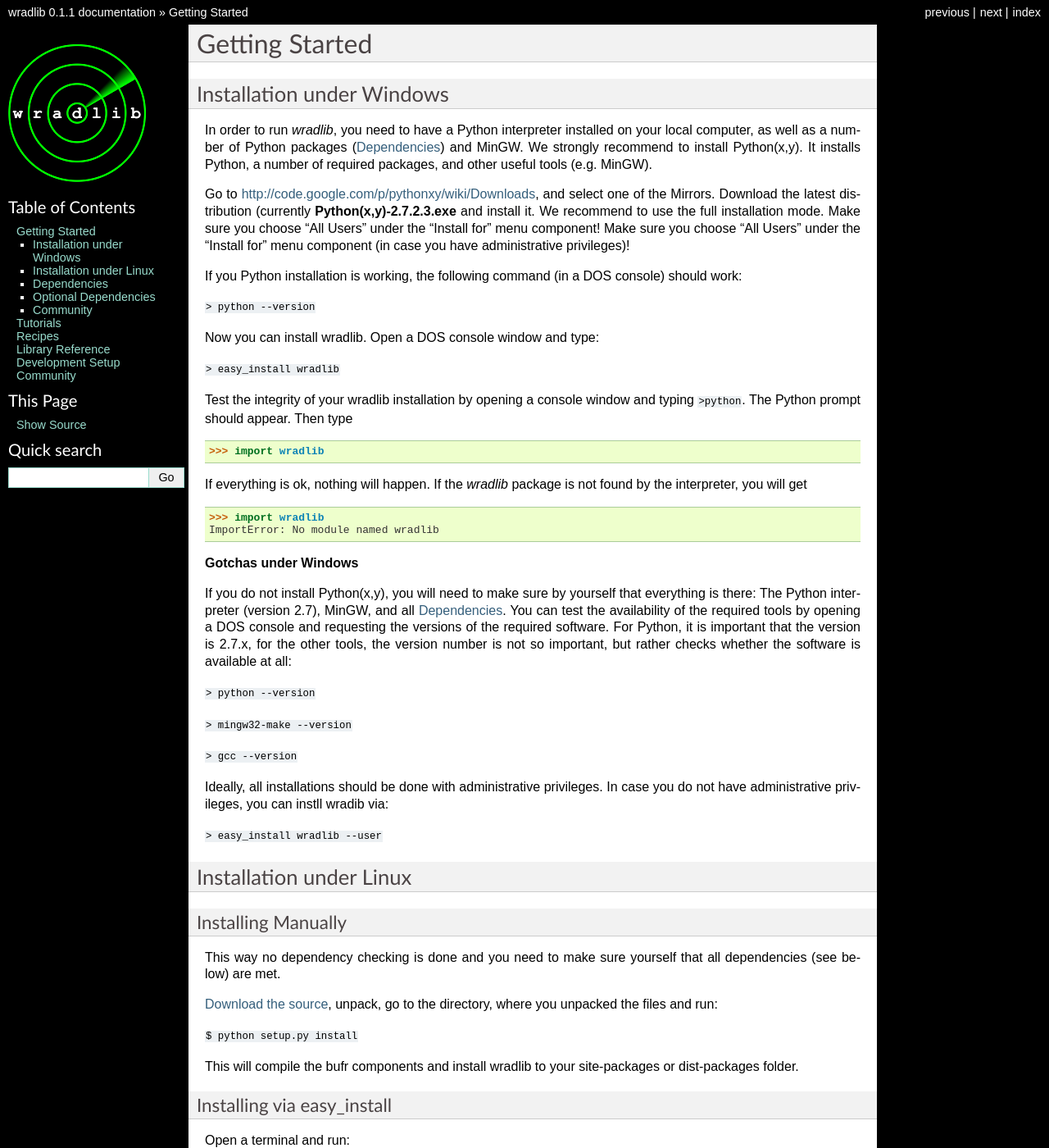
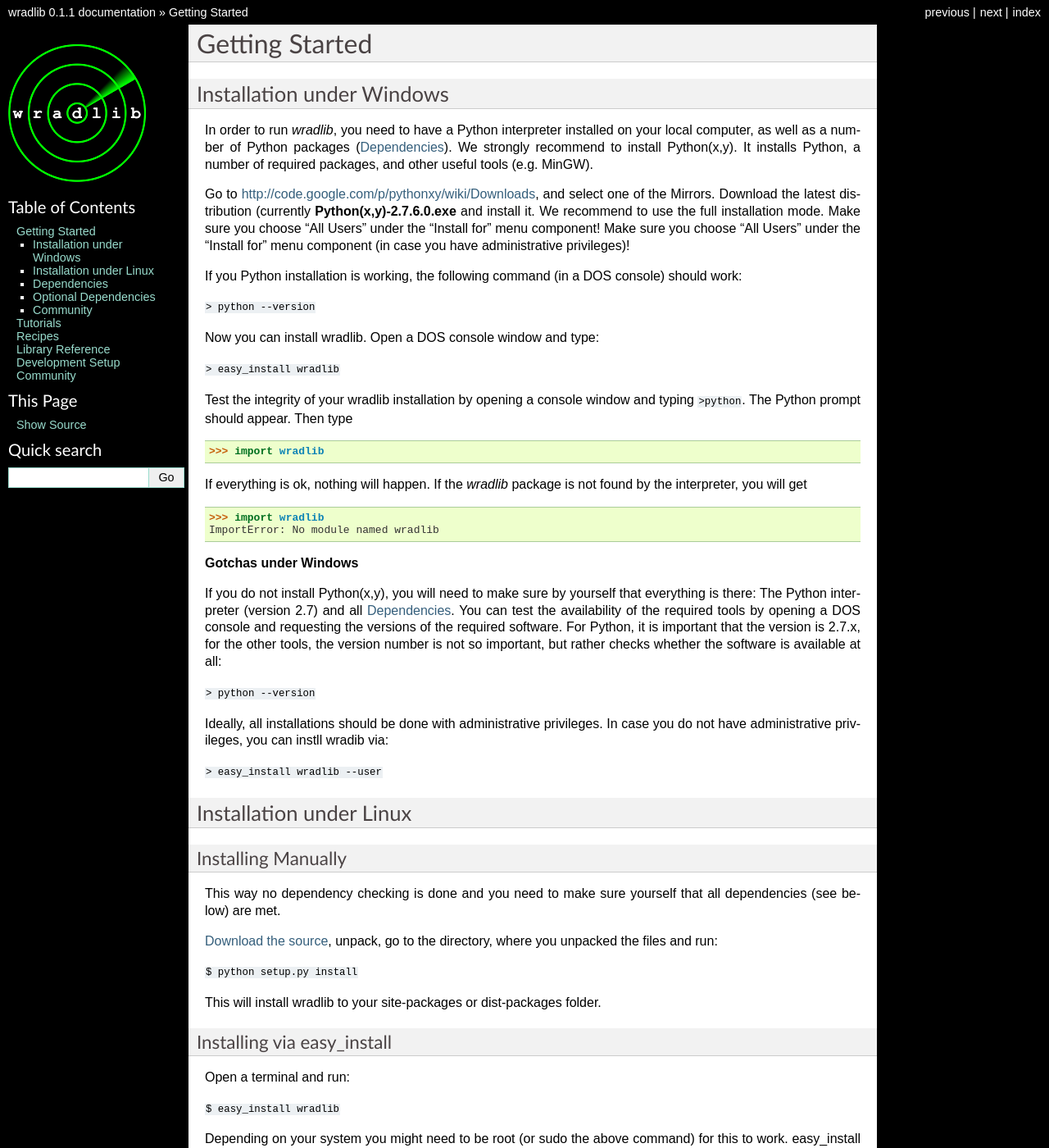
Before and after one commit to wradlib/wradlib-docs, a Sphinx documentation site: the page built from source/gettingstarted.rst, in a window 1280 px wide and 1400 px high. Shown: the whole window at 82% size. Built offline with Sphinx 7.4.7, drawn with Linux system fonts in a browser that asks for light colours; formulas are drawn with MathJax 3; some of the changed text lies outside the part shown.

Commit message:
DOC: Removed from Gettig Started installation instructions everything that refers to the BUFR software.
This is because BUFR software is now an optional dependency, so users shoudl not be
bothered with it during regular installation.

```diff
--- a/source/gettingstarted.rst
+++ b/source/gettingstarted.rst
@@ -4,9 +4,9 @@
 Installation under Windows
 --------------------------
 
-In order to run *wradlib*, you need to have a Python interpreter installed on your local computer, as well as a number of Python packages (`Dependencies`_) and MinGW. We strongly recommend to install Python(x,y). It installs Python, a number of required packages, and other useful tools (e.g. MinGW).
+In order to run *wradlib*, you need to have a Python interpreter installed on your local computer, as well as a number of Python packages (`Dependencies`_). We strongly recommend to install Python(x,y). It installs Python, a number of required packages, and other useful tools (e.g. MinGW).
 
-Go to http://code.google.com/p/pythonxy/wiki/Downloads, and select one of the Mirrors. Download the latest distribution (currently **Python(x,y)-2.7.2.3.exe** and install it. We recommend to use the full installation mode. Make sure you choose "All Users" under the "Install for" menu component! Make sure you choose "All Users" under the "Install for" menu component (in case you have administrative privileges)!
+Go to http://code.google.com/p/pythonxy/wiki/Downloads, and select one of the Mirrors. Download the latest distribution (currently **Python(x,y)-2.7.6.0.exe** and install it. We recommend to use the full installation mode. Make sure you choose "All Users" under the "Install for" menu component! Make sure you choose "All Users" under the "Install for" menu component (in case you have administrative privileges)!
 
 If you Python installation is working, the following command (in a DOS console) should work:
 
@@ -27,13 +27,9 @@
 
 **Gotchas under Windows**
 
-If you do not install Python(x,y), you will need to make sure by yourself that everything is there: The Python interpreter (version 2.7), MinGW, and all `Dependencies`_. You can test the availability of the required tools by opening a DOS console and requesting the versions of the required software. For Python, it is important that the version is 2.7.x, for the other tools, the version number is not so important, but rather checks whether the software is available at all:
+If you do not install Python(x,y), you will need to make sure by yourself that everything is there: The Python interpreter (version 2.7) and all `Dependencies`_. You can test the availability of the required tools by opening a DOS console and requesting the versions of the required software. For Python, it is important that the version is 2.7.x, for the other tools, the version number is not so important, but rather checks whether the software is available at all:
 
 ``> python --version``
-
-``> mingw32-make --version``
-
-``> gcc --version``
 
 Ideally, all installations should be done with administrative privileges. In case you do not have administrative privileges, you can instll wradib via:
 
@@ -52,7 +48,7 @@
 
 ``$ python setup.py install``
 
-This will compile the bufr components and install wradlib to your site-packages or dist-packages folder.
+This will install wradlib to your site-packages or dist-packages folder.
 
 Installing via easy_install
 ^^^^^^^^^^^^^^^^^^^^^^^^^^^^
@@ -91,19 +87,13 @@
 
 ``$ sudo apt-get install python-setuptools``
 
-2. Compilers and Make
-"""""""""""""""""""""
-In order to compile the BUFR interface, you'll need a C/C++ compiler and make
-
-``$ sudo apt-get install gcc make``
-
-3. NumPy, SciPy and Matplotlib
+2. NumPy, SciPy and Matplotlib
 """"""""""""""""""""""""""""""
 NumPy and SciPy are needed for many algorithms and Matplotlib is used for visualization.
 
 ``$ sudo apt-get install python-numpy python-scipy python-matplotlib``
 
-4. Data Formats: HDF5 and NetCDF4
+3. Data Formats: HDF5 and NetCDF4
 """""""""""""""""""""""""""""""""
 The two major packages for working with HDF5 files are h5py and PyTables
 
```
Also changed, not shown: other parts of source/gettingstarted.rst (+2 -2 lines).
